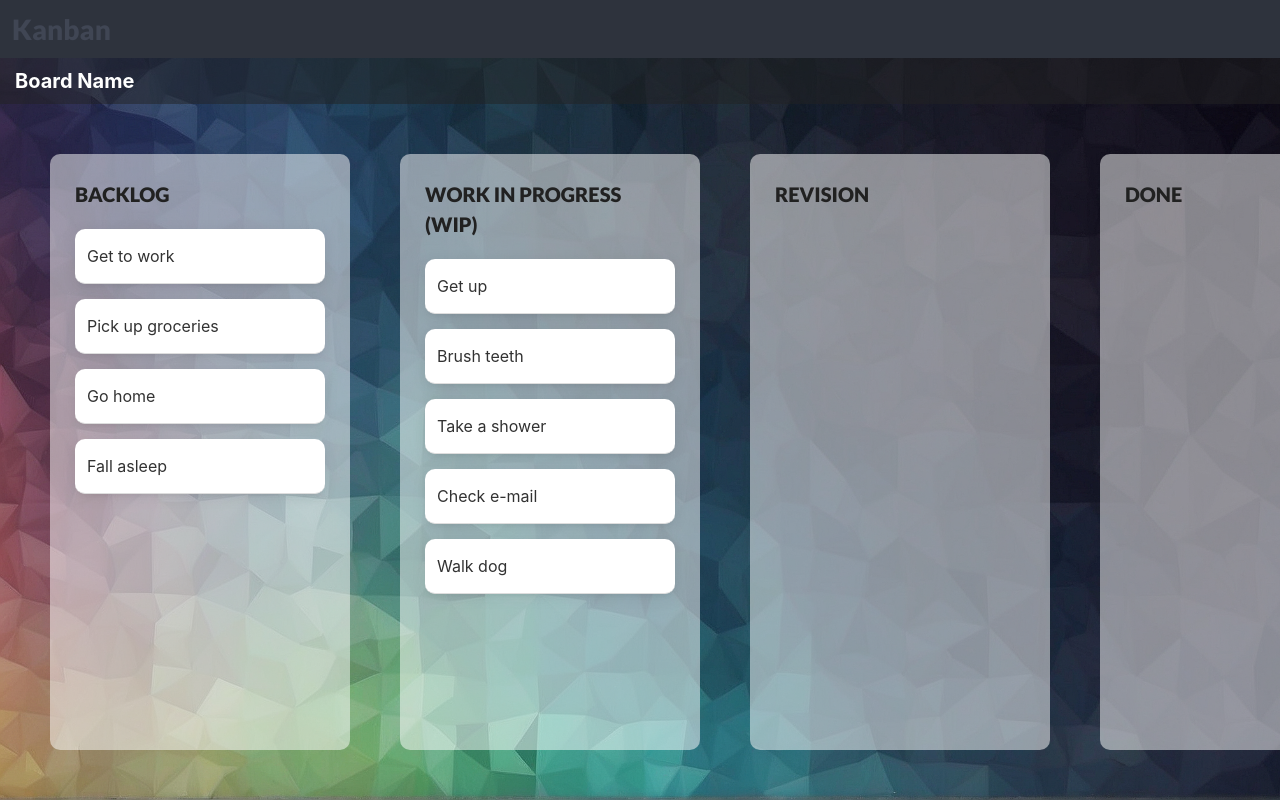
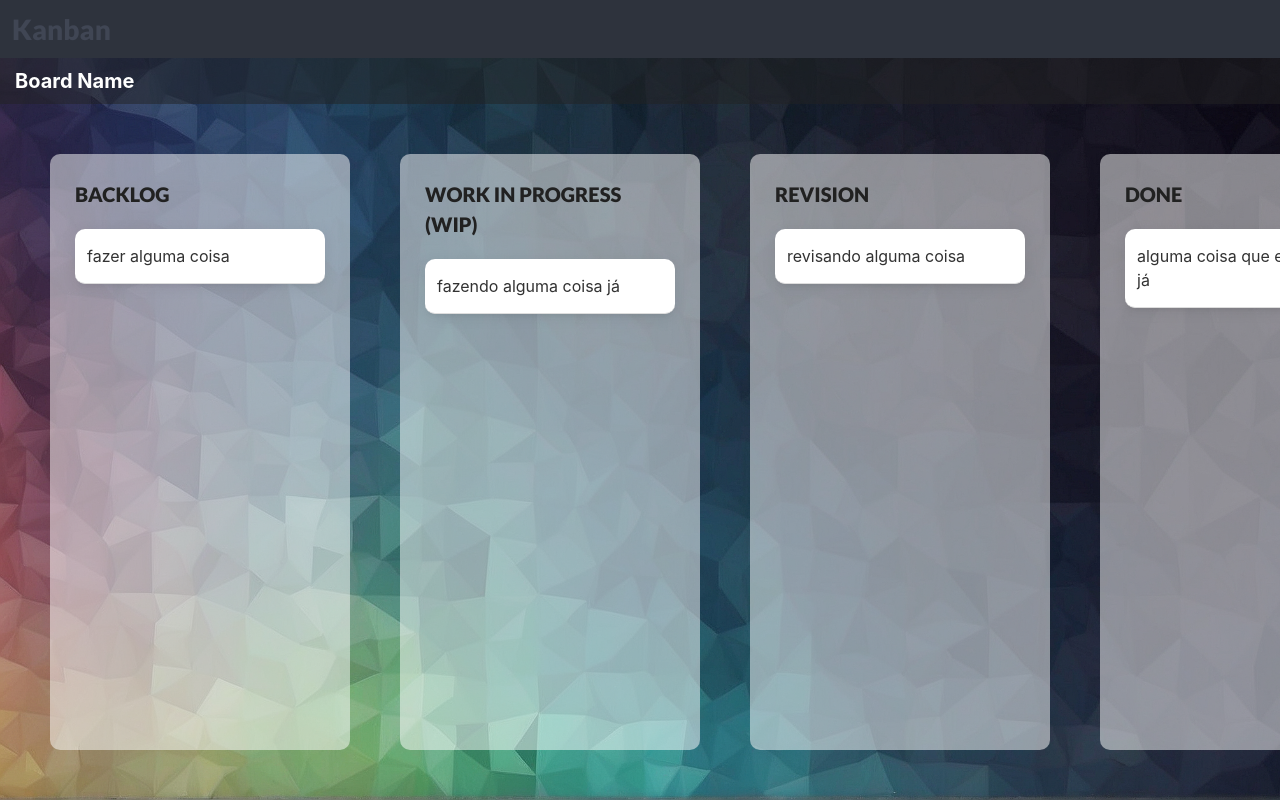
Before and after one commit to nascimento-felipe/kanban, an Angular app: page / in a window 1280 px wide. Built offline with nearby package versions, Linux system fonts and the light colour scheme.

Commit message:
feat: Informações das colunas e tasks dinâmicas

```diff
--- a/src/app/models/board.model.ts
+++ b/src/app/models/board.model.ts
@@ -0,0 +1,5 @@
+import { Column } from './column.model';
+
+export class Board {
+  constructor(public name: string, public columns: Column[]) {}
+}
--- /dev/null
+++ b/src/app/models/column.model.ts
@@ -0,0 +1,3 @@
+export class Column {
+  constructor(public name: string, public tasks: string[]) {}
+}
--- a/src/app/pages/main-view/main-view.component.html
+++ b/src/app/pages/main-view/main-view.component.html
@@ -14,57 +14,18 @@
 
     <div class="board-wrapper">
       <div class="board-columns" cdkDropListGroup>
-        <div class="board-column">
-          <div class="column-title">Backlog</div>
+        <div class="board-column" *ngFor="let column of board.columns">
+          <div class="column-title">{{ column.name }}</div>
 
           <div
             class="tasks-container"
             cdkDropList
-            [cdkDropListData]="todo"
+            [cdkDropListData]="column.tasks"
             (cdkDropListDropped)="drop($event)"
           >
-            <div class="task" *ngFor="let item of todo" cdkDrag>{{ item }}</div>
-          </div>
-        </div>
-
-        <div class="board-column">
-          <div class="column-title">Work In Progress (WIP)</div>
-
-          <div
-            class="tasks-container"
-            cdkDropList
-            [cdkDropListData]="wip"
-            (cdkDropListDropped)="drop($event)"
-          >
-            <div class="task" *ngFor="let item of wip" cdkDrag>{{ item }}</div>
-          </div>
-        </div>
-
-        <div class="board-column">
-          <div class="column-title">Revision</div>
-
-          <div
-            class="tasks-container"
-            cdkDropList
-            [cdkDropListData]="revision"
-            (cdkDropListDropped)="drop($event)"
-          >
-            <div class="task" *ngFor="let item of revision" cdkDrag>
+            <div class="task" *ngFor="let item of column.tasks" cdkDrag>
               {{ item }}
             </div>
-          </div>
-        </div>
-
-        <div class="board-column">
-          <div class="column-title">Done</div>
-
-          <div
-            class="tasks-container"
-            cdkDropList
-            [cdkDropListData]="done"
-            (cdkDropListDropped)="drop($event)"
-          >
-            <div class="task" *ngFor="let item of done" cdkDrag>{{ item }}</div>
           </div>
         </div>
       </div>
--- a/src/app/pages/main-view/main-view.component.ts
+++ b/src/app/pages/main-view/main-view.component.ts
@@ -4,6 +4,8 @@ import {
   transferArrayItem,
 } from '@angular/cdk/drag-drop';
 import { Component } from '@angular/core';
+import { Board } from 'src/app/models/board.model';
+import { Column } from 'src/app/models/column.model';
 
 @Component({
   selector: 'app-main-view',
@@ -11,10 +13,14 @@ import { Component } from '@angular/core';
   styleUrls: ['./main-view.component.scss'],
 })
 export class MainViewComponent {
-  todo = ['Get to work', 'Pick up groceries', 'Go home', 'Fall asleep'];
-  wip = ['Get up', 'Brush teeth', 'Take a shower', 'Check e-mail', 'Walk dog'];
-  revision: string[] = [];
-  done: string[] = [];
+  constructor() {}
+
+  board: Board = new Board('Test Board', [
+    new Column('Backlog', ['fazer alguma coisa']),
+    new Column('Work in Progress (WIP)', ['fazendo alguma coisa já']),
+    new Column('Revision', ['revisando alguma coisa']),
+    new Column('Done', ['alguma coisa que está pronta já']),
+  ]);
 
   drop(event: CdkDragDrop<string[]>) {
     if (event.previousContainer === event.container) {
```
